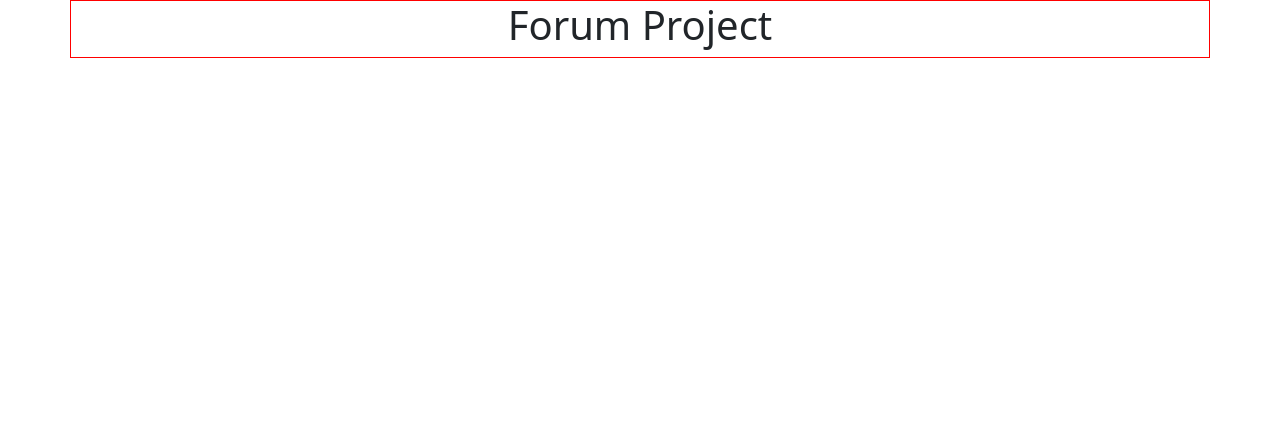
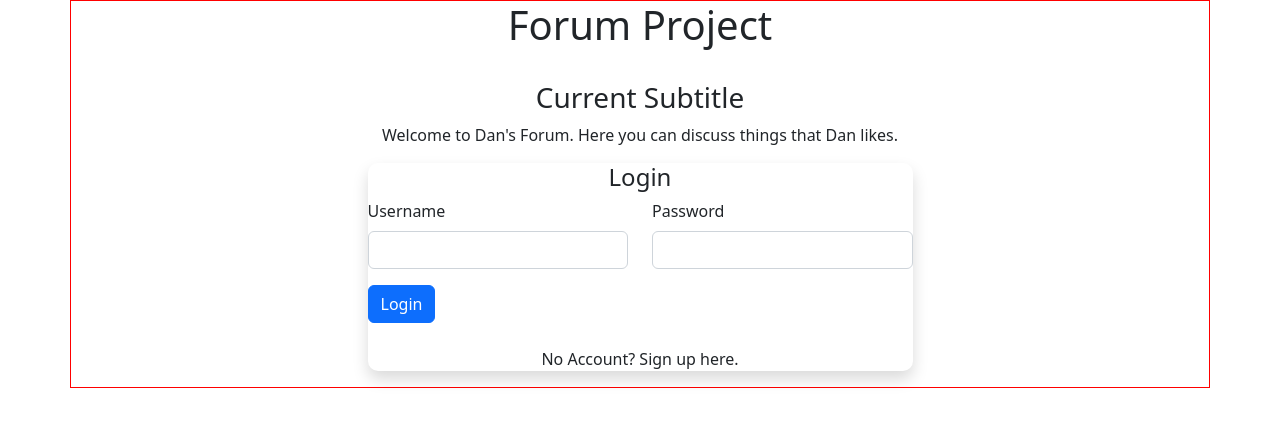
Before and after one commit to danielmurphy1/ForumProject, an Angular app: page / in a window 1280 px wide. Shown: the top 426 px of the page. Built offline with nearby package versions, Linux system fonts and the light colour scheme.

Commit message:
added login-component with basic template and databinding

```diff
--- a/src/app/app.module.ts
+++ b/src/app/app.module.ts
@@ -8,12 +8,14 @@ import { AppComponent } from './app.component';
 import { HomeComponent } from './components/home/home.component';
 import { HeaderComponent } from './components/header/header.component';
 import { NgbModule } from '@ng-bootstrap/ng-bootstrap';
+import { LoginFormComponent } from './components/login-form/login-form.component';
 
 @NgModule({
   declarations: [
     AppComponent,
     HomeComponent,
-    HeaderComponent
+    HeaderComponent,
+    LoginFormComponent
   ],
   imports: [
     BrowserModule.withServerTransition({ appId: 'ng-cli-universal' }),
--- a/src/app/components/header/header.component.html
+++ b/src/app/components/header/header.component.html
@@ -1 +1,3 @@
-<h1>Forum Project</h1>
+<h1>{{ title }}</h1>
+<br>
+<h3>{{ subtitle }}</h3>
--- a/src/app/components/header/header.component.ts
+++ b/src/app/components/header/header.component.ts
@@ -6,5 +6,6 @@ import { Component } from '@angular/core';
   styleUrls: ['./header.component.css']
 })
 export class HeaderComponent {
-
+  title: string = "Forum Project";
+  subtitle: string = "Current Subtitle";
 }
--- /dev/null
+++ b/src/app/components/home/home.component.css
@@ -0,0 +1,3 @@
+p{
+    text-align: center;
+}
--- a/src/app/components/home/home.component.html
+++ b/src/app/components/home/home.component.html
@@ -0,0 +1,6 @@
+<div class="container">
+    <p>
+        Welcome to Dan's Forum. Here you can discuss things that Dan likes.
+    </p>
+    <app-login-form></app-login-form>
+</div>
--- a/src/app/components/home/home.component.ts
+++ b/src/app/components/home/home.component.ts
@@ -3,6 +3,7 @@ import { Component, OnInit } from '@angular/core';
 @Component({
   selector: 'app-home',
   templateUrl: './home.component.html',
+  styleUrls: ['./home.component.css']
 })
 export class HomeComponent implements OnInit{
   constructor(){}
--- /dev/null
+++ b/src/app/components/login-form/login-form.component.css
@@ -0,0 +1,7 @@
+form{
+    border-radius: 10px;
+}
+
+p{
+    text-align: center;
+}
--- /dev/null
+++ b/src/app/components/login-form/login-form.component.html
@@ -0,0 +1,30 @@
+<form #loginForm="ngForm" class="mx-md-auto col-md-6 shadow">
+    <h4>Login</h4>
+    <div class="row">
+        <div class="col-md-6">
+            <label for="username" class="form-label">Username</label>
+            <input
+                type="text"
+                class="form-control"
+                id="username"
+                name="username"
+                [(ngModel)]="username"
+            />
+        </div>
+        <div class="col-md-6 mt-2 mt-md-0">
+            <label for="password" class="form-label">Password</label>
+            <input
+                type="text"
+                class="form-control"
+                id="password"
+                name="password"
+                [(ngModel)]="password"
+            />
+        </div>
+    </div>
+    <div class="d-grid d-md-block">
+        <button type="submit" class="btn btn-primary mt-3">Login</button>
+    </div>
+    <br>
+    <p>No Account? Sign up <a>here</a>.</p>
+</form>
--- /dev/null
+++ b/src/app/components/login-form/login-form.component.ts
@@ -0,0 +1,17 @@
+import { Component, OnInit } from '@angular/core';
+
+@Component({
+  selector: 'app-login-form',
+  templateUrl: './login-form.component.html',
+  styleUrls: ['./login-form.component.css']
+})
+export class LoginFormComponent implements OnInit{
+  username: string;
+  password: string;
+
+  constructor(){}
+
+  ngOnInit(): void {
+
+  }
+}
--- a/src/styles.css
+++ b/src/styles.css
@@ -5,6 +5,6 @@
   border: 1px solid red;
 }
 
-h1{
+h1, h3, h4{
   text-align: center;
 }
--- a/tsconfig.json
+++ b/tsconfig.json
@@ -5,6 +5,7 @@
     "outDir": "./dist/out-tsc",
     "forceConsistentCasingInFileNames": true,
     "strict": true,
+    "strictPropertyInitialization": false,
     "noImplicitReturns": true,
     "noFallthroughCasesInSwitch": true,
     "sourceMap": true,
```
Also changed, not shown: 1 other file (tests, documents, lock files or other folders).
